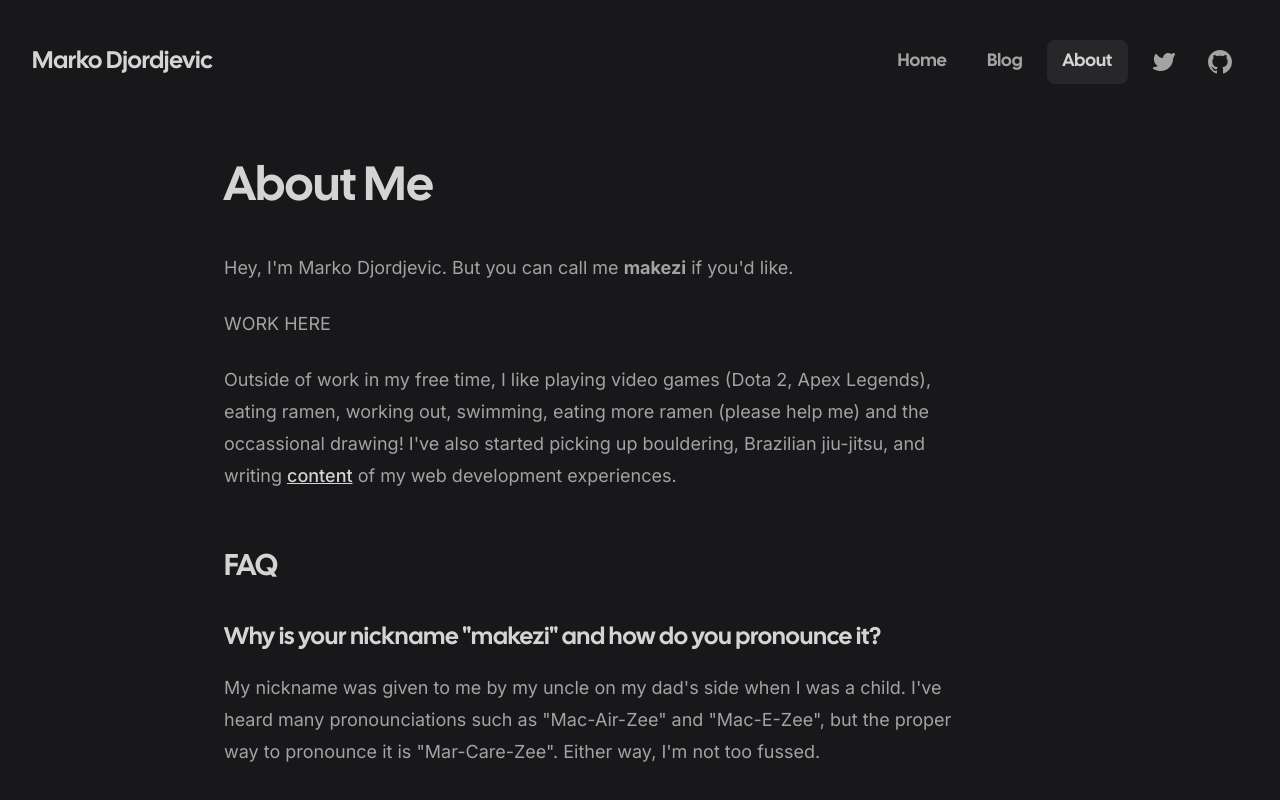
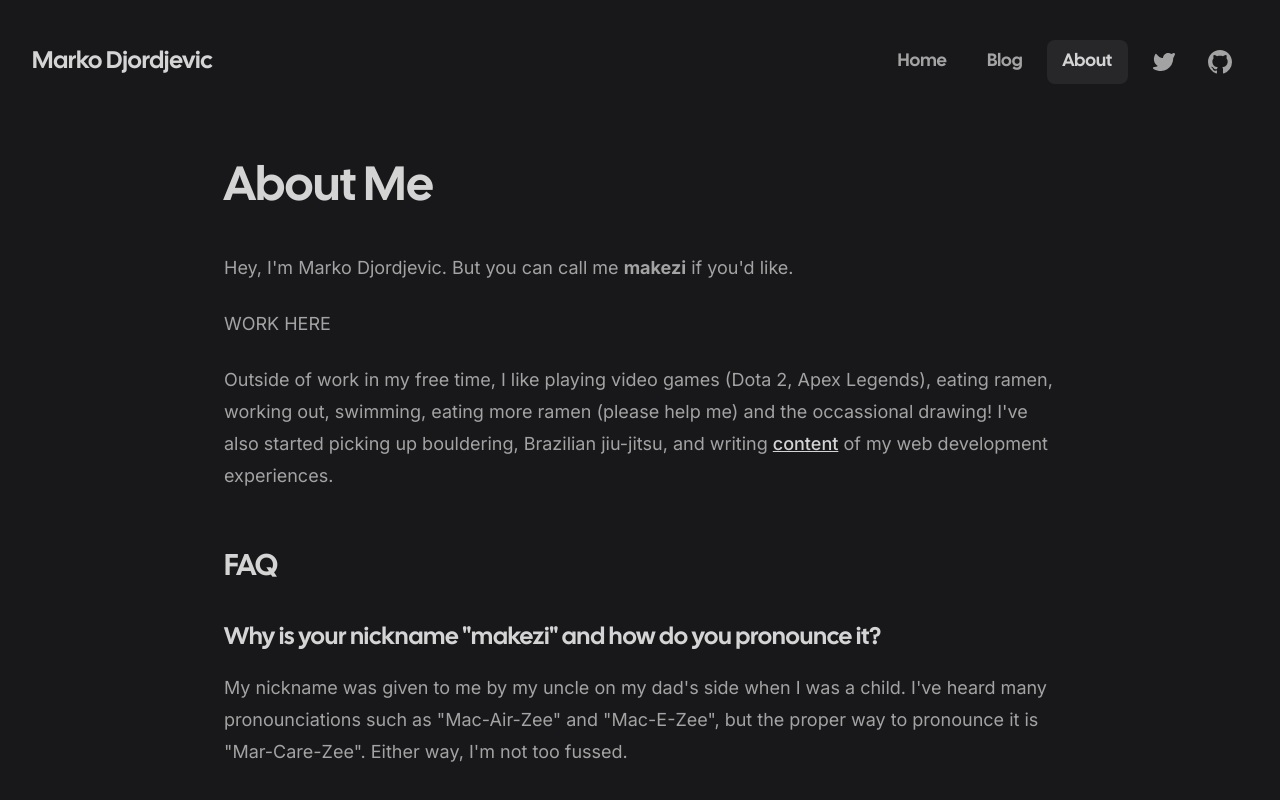
Before and after one commit to makezi/markodjordjevic.com, a Next.js app: page /about in a window 1280 px wide. Shown: the top 800 px of the page. Built offline with nearby package versions, Linux system fonts and the light colour scheme.

Commit message:
Fix prose on pages

```diff
--- a/app/about/page.tsx
+++ b/app/about/page.tsx
@@ -6,7 +6,7 @@ export const metadata: Metadata = {
 
 export default function AboutPage() {
   return (
-    <section className="prose prose-lg">
+    <section className="prose max-w-4xl sm:prose-lg">
       <h1>About Me</h1>
 
       <p>
--- a/app/blog/page.tsx
+++ b/app/blog/page.tsx
@@ -7,7 +7,7 @@ export const metadata: Metadata = {
 
 export default function BlogPage() {
   return (
-    <section className="prose">
+    <section className="prose max-w-4xl sm:prose-lg">
       <h1>Blog</h1>
     </section>
   );
--- a/app/layout.tsx
+++ b/app/layout.tsx
@@ -43,7 +43,9 @@ export default function RootLayout({
     >
       <body>
         <Header />
-        <main className="container max-w-4xl py-6 lg:py-10">{children}</main>
+        <main className="container max-w-4xl py-6 lg:pb-20 lg:pt-10">
+          {children}
+        </main>
         <Footer />
       </body>
     </html>
--- a/app/page.tsx
+++ b/app/page.tsx
@@ -1,6 +1,6 @@
 export default function HomePage() {
   return (
-    <section className="prose">
+    <section className="prose max-w-4xl sm:prose-lg">
       <h1>Hey there, I'm Marko Djordjevic</h1>
     </section>
   );
```
